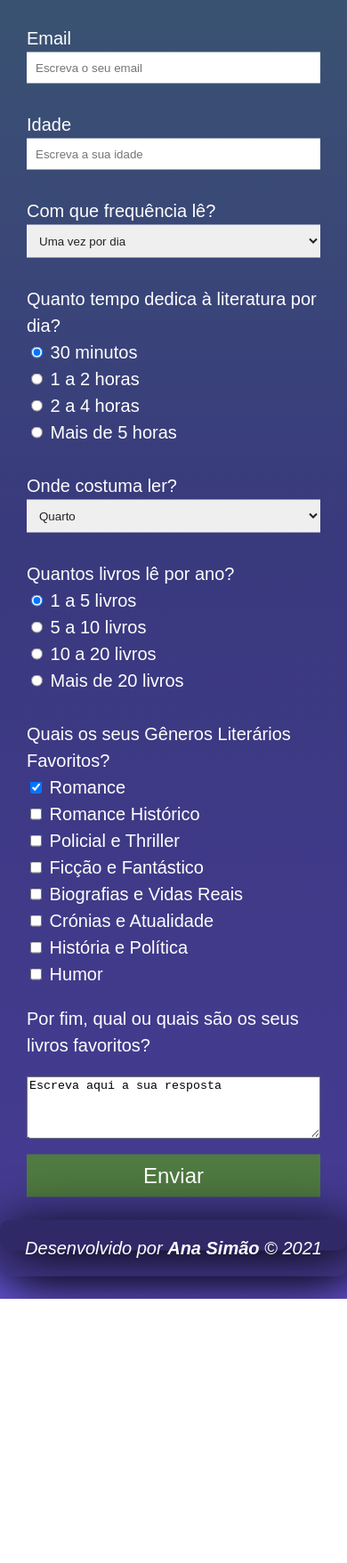
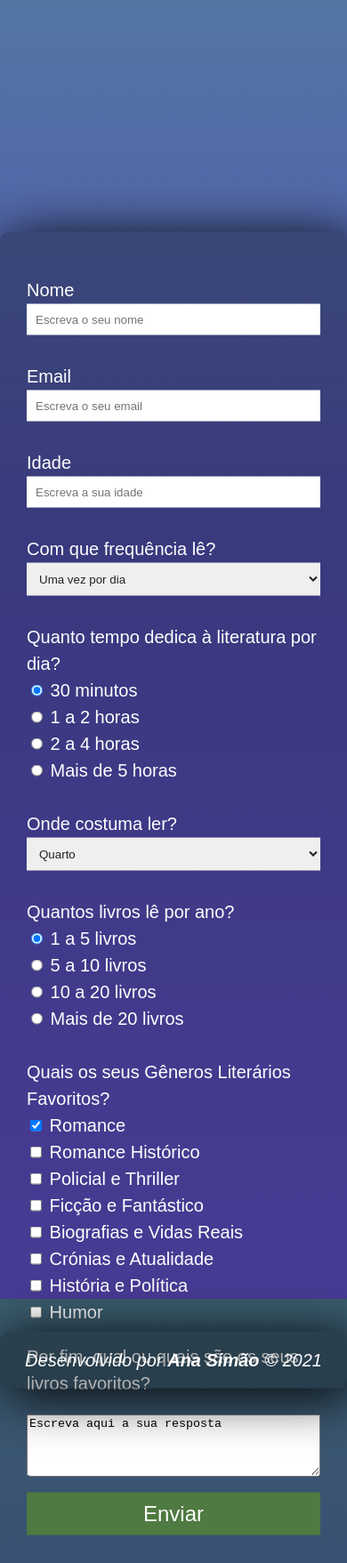
Before and after one commit to anasimao7/survey-form, a plain HTML site: page index.html in a window 390 px wide. Shown: the part 243-2000 px from the top of the page at 89% size. Before the commit the page ends 1703 px from the top, so only its background shows below. Drawn offline with Linux system fonts and the light colour scheme; a web font is replaced by a local one.

Commit message:
ajustes, ajustes

```diff
--- a/styles.css
+++ b/styles.css
@@ -158,7 +158,7 @@ button:active {
 
     #survey-form{
      position: absolute;
-     top: 105%;
+     top: 150%;
      left: 50%;
      transform: translate(-50%, -50%);
      background: linear-gradient(rgba(0, 0, 0, 0.3), rgba(0, 0, 0, 0.3), rgba(0, 0, 0, 0.3));
@@ -177,7 +177,7 @@ button:active {
 
     #footer{
         position: absolute;
-        top: 195%;
+        top: 210%;
         left: 50%;
         transform: translate(-50%, -50%);
         background: linear-gradient(rgba(0, 0, 0, 0.3), rgba(0, 0, 0, 0.3), rgba(0, 0, 0, 0.3));
```
